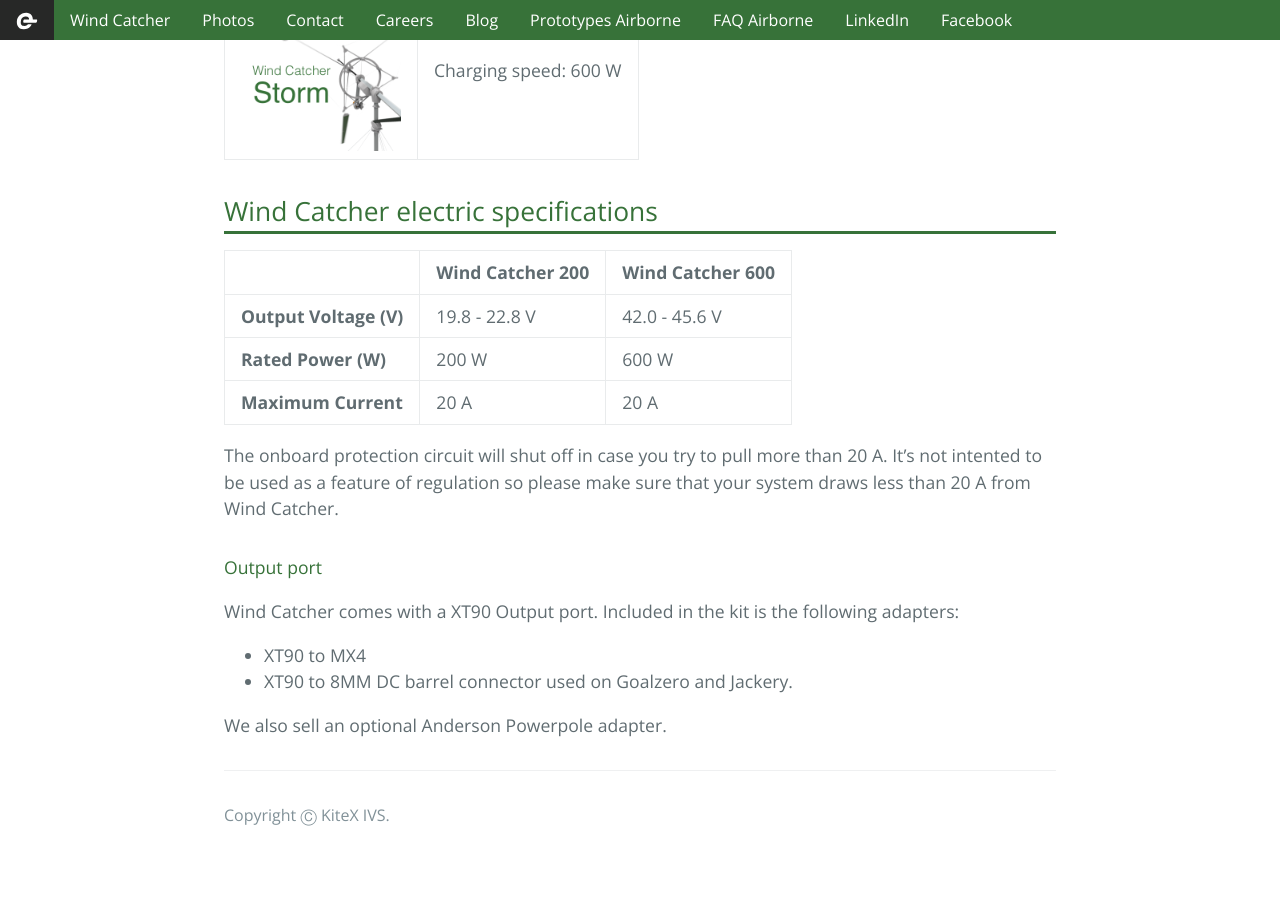
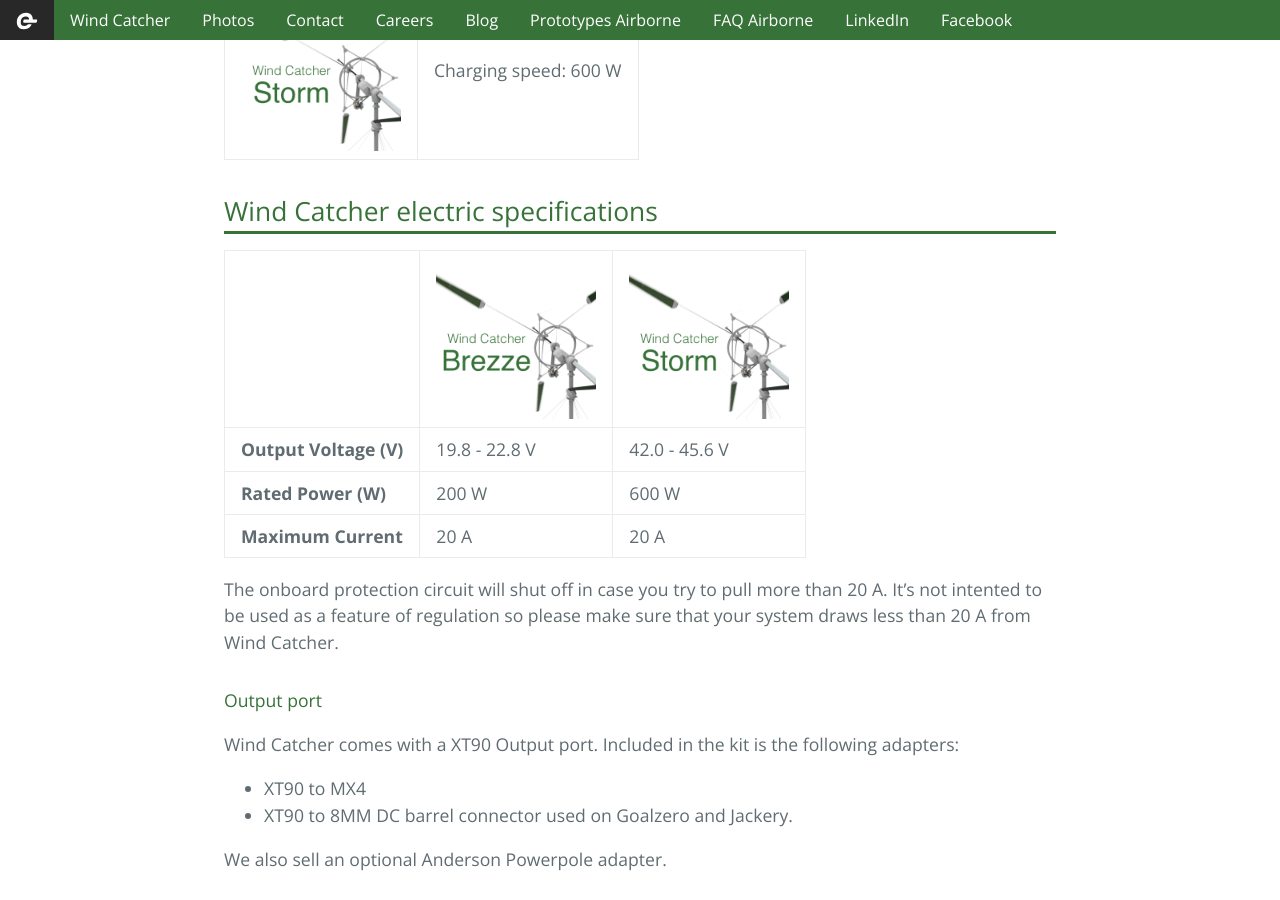
Before and after one commit to kitextech/kitextech.github.io, a Jekyll site: the page built from _posts/2020-11-05-portable-power-station-compatibility.md, in a window 1280 px wide and 900 px high, scrolled down 2878 px. Built offline with Jekyll 4.4.1, drawn with Linux system fonts in a browser that asks for light colours; comment, search, counter and statistics services are not loaded; before the commit the page ends 3737 px from its top, so only the background shows below that.

Commit message:
Storm and Breeze

```diff
--- a/_posts/2020-11-05-portable-power-station-compatibility.md
+++ b/_posts/2020-11-05-portable-power-station-compatibility.md
@@ -39,7 +39,7 @@
 
 ## Wind Catcher electric specifications
 
-|                        |   Wind Catcher 200                |    Wind Catcher 600                |
+|                        | ![Wind Catcher Breeze](/images/WindCatcherBreeze.png) | ![Wind Catcher Storm](/images/WindCatcherStorm.png) |
 |:-----------------------|:----------------------------------|:-----------------------------------|
 | **Output Voltage (V)** | 19.8 - 22.8 V                     | 42.0 - 45.6 V                      |
 | **Rated Power (W)**    | 200 W                             | 600 W                              |
```
